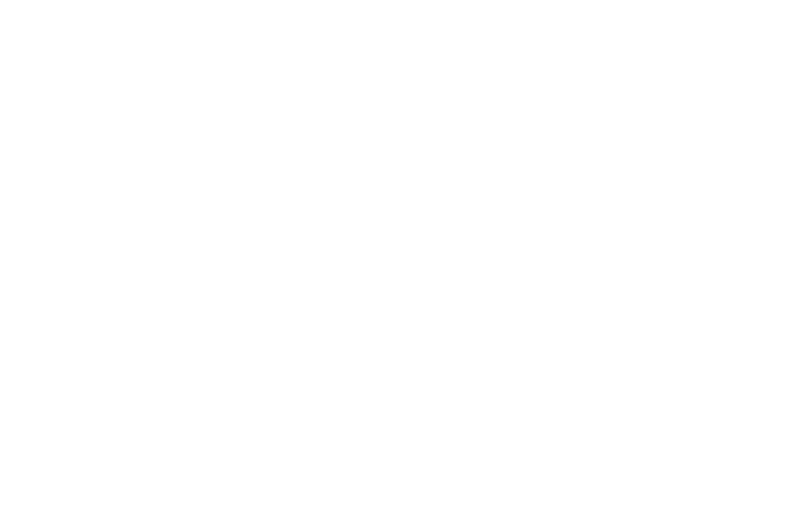
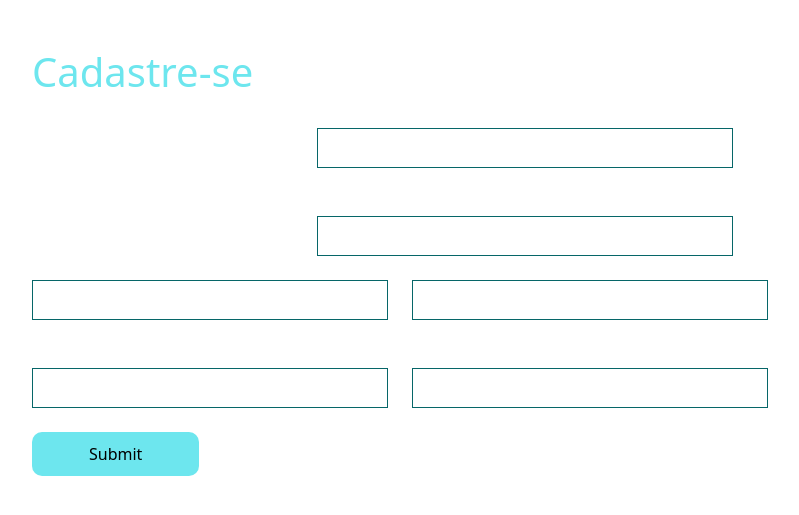
Before and after one commit to Jonathan-Brito/django_laboratorio, a Django app: page /usuarios/cadastro/ in a window 1280 px wide. Before the commit the part shown is empty. Shown: the top 515 px of the page, without its empty margins (50-849 px from the left). Run offline with Django 4.2, Linux system fonts and the light colour scheme.

Commit message:
Adicionado pastas e arquivos

```diff
--- a/templates/bases/base.html
+++ b/templates/bases/base.html
@@ -6,6 +6,8 @@
 <meta name="viewport" content="width=device-width, initial-scale=1">
 <title>VitaLab</title>
 <link href="https://cdn.jsdelivr.net/npm/bootstrap@5.3.1/dist/css/bootstrap.min.css" rel="stylesheet">
+
+<link href="{% static 'geral/css/base.css' %}" rel="stylesheet">
 {% block 'head' %}{% endblock %}
 </head>
 <body>
--- /dev/null
+++ b/templates/static/geral/css/base.css
@@ -0,0 +1,35 @@
+:root{
+    --main-color: #151C34;
+    --dark-color: #0C121C ;
+    --light-color: #6DE6EE;
+    --contrast-color: #f4c96b;
+    --differential-color: #066668;
+    }
+    *{
+        color: white
+}
+.font-destaque{
+color: var(--light-color);
+font-size: 40px;
+}
+.input-default{
+background-color: rgba(255,255,255,0.05);
+border: 1px solid var(--differential-color);
+padding: 7px;
+width: 50%;
+}
+.w100{
+width: 100%;
+}
+.btn-default{
+background-color: var(--light-color);
+color: black;
+width: 15%;
+padding: 10px;
+border: none;
+border-radius: 10px;
+}
+.font-destaque-secundaria{
+color: var(--light-color);
+font-size: 35px;
+}
--- a/usuarios/templates/cadastro.html
+++ b/usuarios/templates/cadastro.html
@@ -1,12 +1,57 @@
-<!DOCTYPE html>
-<html lang="en">
-<head>
-    <meta charset="UTF-8">
-    <meta http-equiv="X-UA-Compatible" content="IE=edge">
-    <meta name="viewport" content="width=device-width, initial-scale=1.0">
-    <title>Document</title>
-</head>
-<body>
+{% extends "bases/base.html" %}
+{% load static %}
 
-</body>
-</html>
+{% block 'head' %}
+
+{% endblock 'head' %}
+
+{% block 'conteudo' %}
+
+<br>
+<br>
+<div class="container">
+<h3 class="font-destaque">Cadastre-se</h3>
+<div class="row">
+<div class="col-md-3" style="text-align: center">
+<img src="" alt="">
+<h3>VitaLab</h3>
+</div>
+<div class="col-md-9">
+<form action="" method="POST">
+<label>Primeiro nome</label>
+<br>
+<input type="text" class="input-default" name="primeiro_nome">
+<br>
+<br>
+<label>Último nome</label>
+<br>
+<input type="text" class="input-default" name="ultimo_nome">
+</div>
+</div>
+<div class="row">
+<div class="col-md-4">
+<label>Username</label>
+<br>
+<input type="text" class="input-default w100" name="username">
+<br>
+<br>
+<label>Senha</label>
+<br>
+<input type="text" class="input-default w100" name="senha">
+</div>
+<div class="col-md-4">
+<label>E-mail</label>
+<br>
+<input type="text" class="input-default w100" name="email">
+<br>
+<br>
+<label>Confirmar senha</label>
+<br>
+<input type="text" class="input-default w100" name="confirmar_senha">
+</div>
+</div>
+<br>
+<input type="submit" class="btn-default">
+</form>
+</div>
+{% endblock %}
```
Also changed, not shown: vitalab/settings.py (+8 -1 lines).
